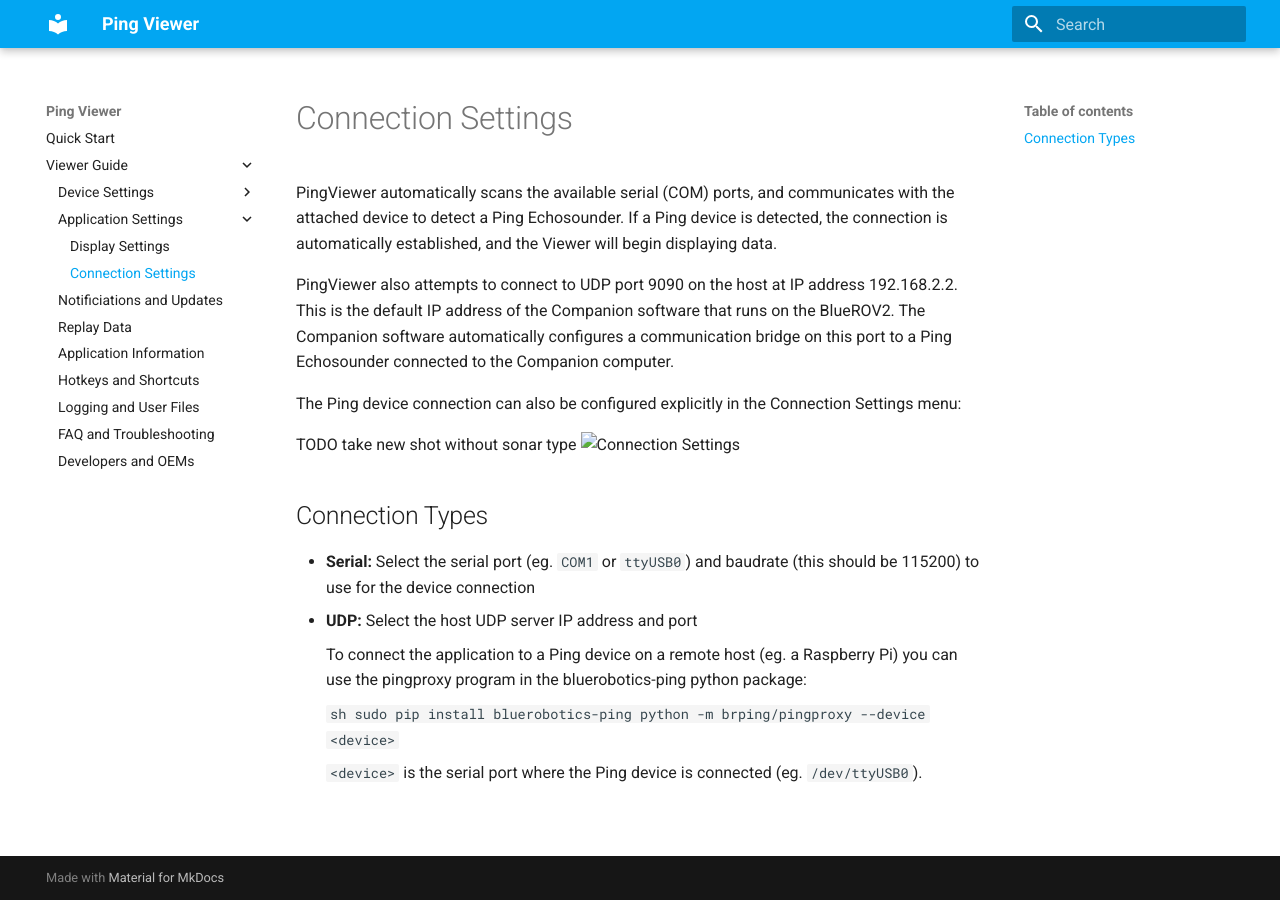
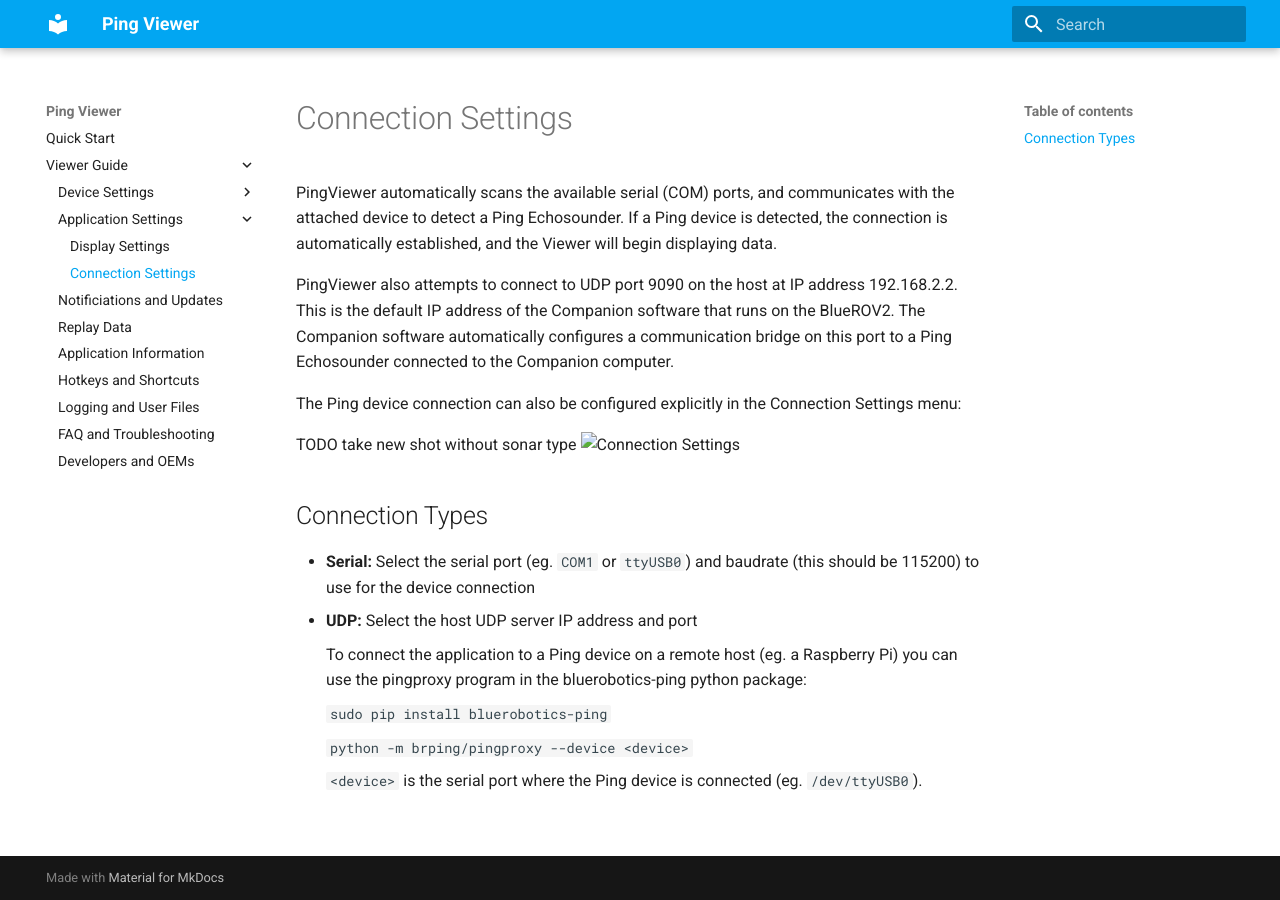
Before and after one commit to bluerobotics/ping-viewer, an MkDocs documentation site: the page built from docs/connection-settings.md, in a window 1280 px wide. Built offline with MkDocs 1.6.1 and Material for MkDocs 9.7.7, drawn with Linux system fonts in a browser that asks for light colours.

Commit message:
connection-settings: Fix code block style
Signed-off-by: Patrick José Pereira <patrickelectric@gmail.com>

````diff
--- a/docs/connection-settings.md
+++ b/docs/connection-settings.md
@@ -14,9 +14,8 @@
 
     To connect the application to a Ping device on a remote host (eg. a Raspberry Pi) you can use the pingproxy program in the bluerobotics-ping python package:
 
-    ```sh
-    sudo pip install bluerobotics-ping
-    python -m brping/pingproxy --device <device>
-    ```
+    `sudo pip install bluerobotics-ping`
+
+    `python -m brping/pingproxy --device <device>`
 
     `<device>` is the serial port where the Ping device is connected (eg. `/dev/ttyUSB0`).
````
